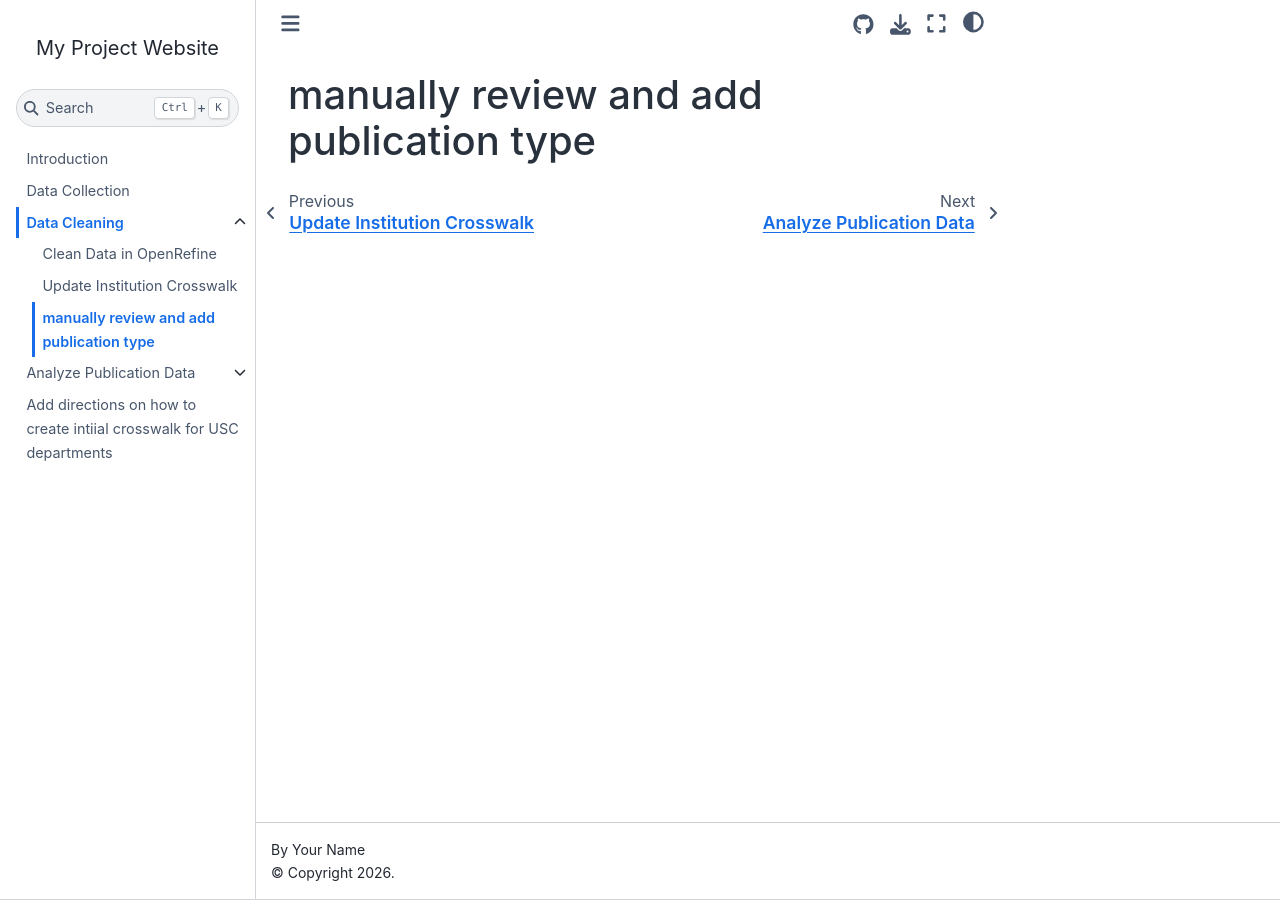
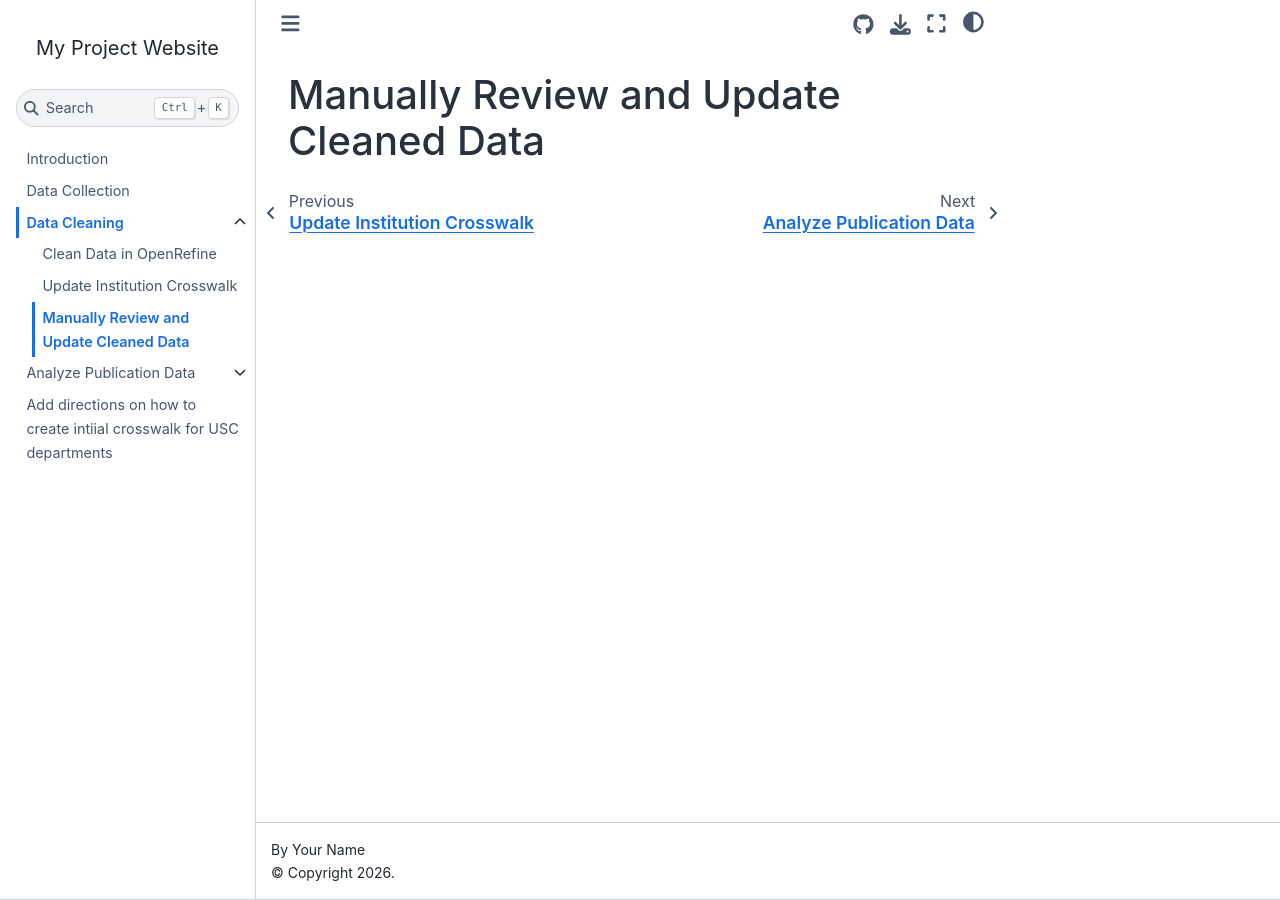
Before and after one commit to vvlooking/research-impact, a Jupyter Book: the page built from website/data-cleaning-review.md, in a window 1280 px wide. Built offline with Jupyter Book 1.0.4 settings and Sphinx 7.4.7 and the Sphinx Book theme 1.1.4, drawn with Linux system fonts in a browser that asks for light colours; pages that are not in the unit, such as notebooks, are missing from menus.

Commit message:
Update header for data cleaning review document

```diff
--- a/website/data-cleaning-review.md
+++ b/website/data-cleaning-review.md
@@ -1 +1 @@
-# manually review and add publication type
+# Manually Review and Update Cleaned Data
```
